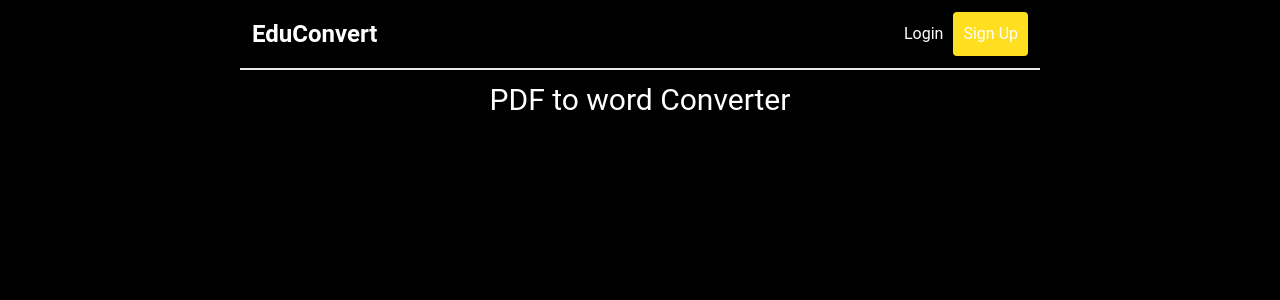
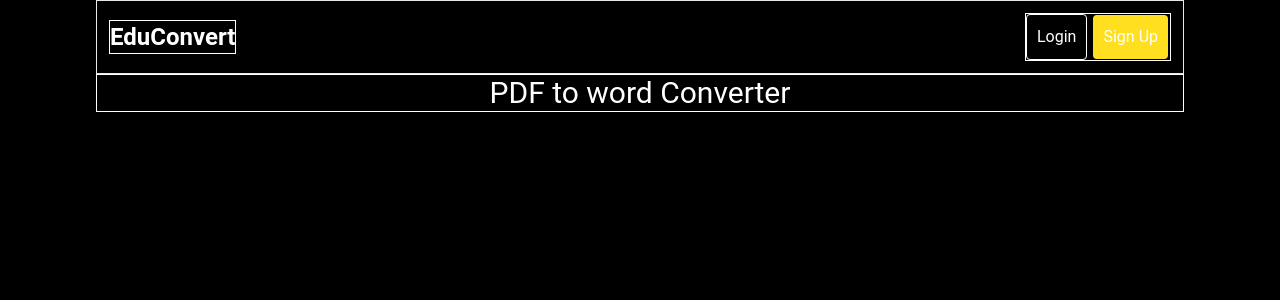
Before and after one commit to Brymmobaggins/MandateSchools-portal, a React (Vite) app: page / in a window 1280 px wide. Shown: the top 300 px of the page. Built offline with nearby package versions, Linux system fonts and the light colour scheme.

Commit message:
add footer

```diff
--- a/src/components/Footer.jsx
+++ b/src/components/Footer.jsx
@@ -1,7 +1,12 @@
-export default function Footer(){
-    return (
-        <footer className="bg-gray-200 text-center text-xs p-3 absolute bottom-0 w-full">
-            <p>© Ibrahim Bakare</p>
-        </footer>
-    )
+/** @format */
+
+export default function Footer() {
+  return (
+    <footer className="absolute left-0 right-0 bottom-0">
+      <div id="footer-container">
+        <div>© Ibrahim Bakare</div>
+        <div>version 1.0.0</div>
+      </div>
+    </footer>
+  );
 }
--- a/src/components/Main.jsx
+++ b/src/components/Main.jsx
@@ -1,9 +1,12 @@
-export default function Main(){
-    return(
-        <>
-        <main className="max-w-[800px] mx-auto p-3">
-            <div className="text-3xl text-center">PDF to word Converter</div>
-        </main>
-        </>
-    )
+/** @format */
+
+export default function Main() {
+  return (
+    <>
+    <div className="border text-3xl text-center w-[85%] m-auto" id="page-container">
+        <h1>PDF to word Converter</h1>
+    </div>
+
+    </>
+  );
 }
--- a/src/components/Navbar.jsx
+++ b/src/components/Navbar.jsx
@@ -3,11 +3,11 @@
 export default function Navbar() {
   return (
     <>
-      <nav className="flex border-b-2 border-gray-200 justify-between items-center p-3 max-w-[800px] w-full mx-auto">
-        <h1 className="text-2xl font-bold">EduConvert</h1>
-        <ul>
-          <li className="">Login</li>
-          <li className="bg-yellow-300 outline-0">Sign Up </li>
+      <nav className="flex border border-gray-200 justify-between items-center p-3 max-w-[px] w-[85%] m-auto">
+        <h1 className="text-2xl font-bold border">EduConvert</h1>
+        <ul className="flex justify-between items-center border pr-0.5">
+          <li className="border cursor-pointer mr-1.5">Login</li>
+          <li className="bg-yellow-300 outline-0 cursor-pointer">Sign Up </li>
         </ul>
       </nav>
     </>
```
